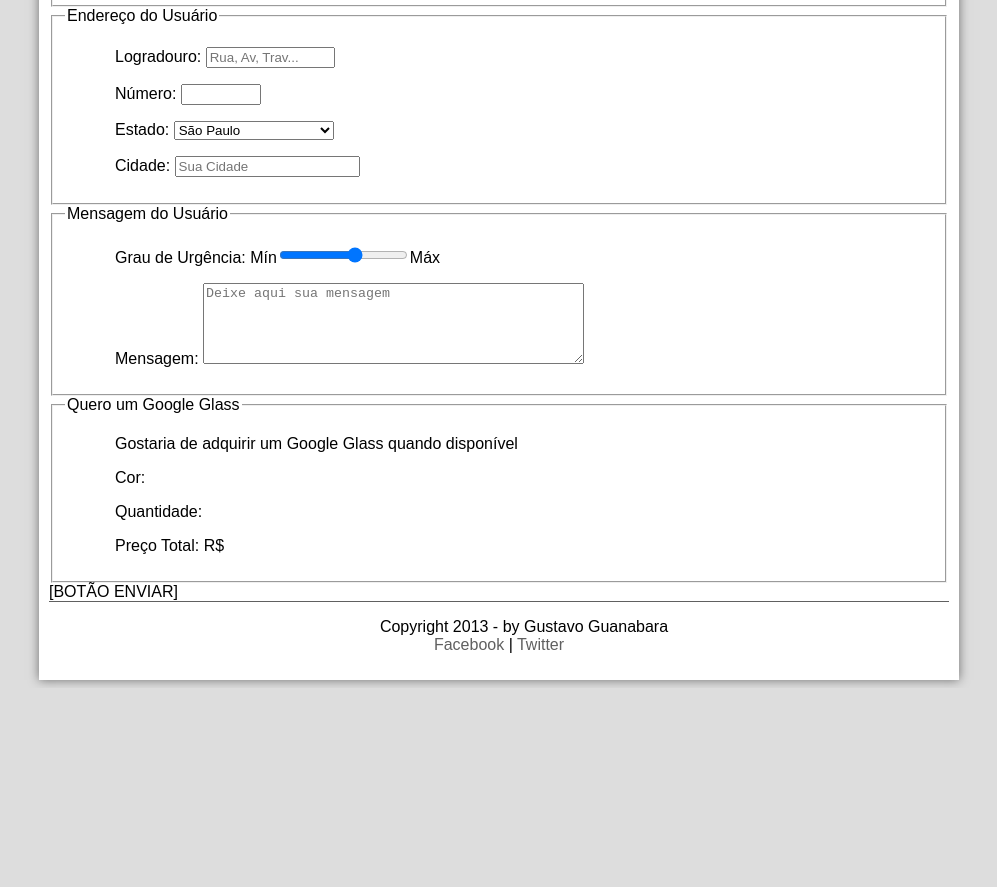
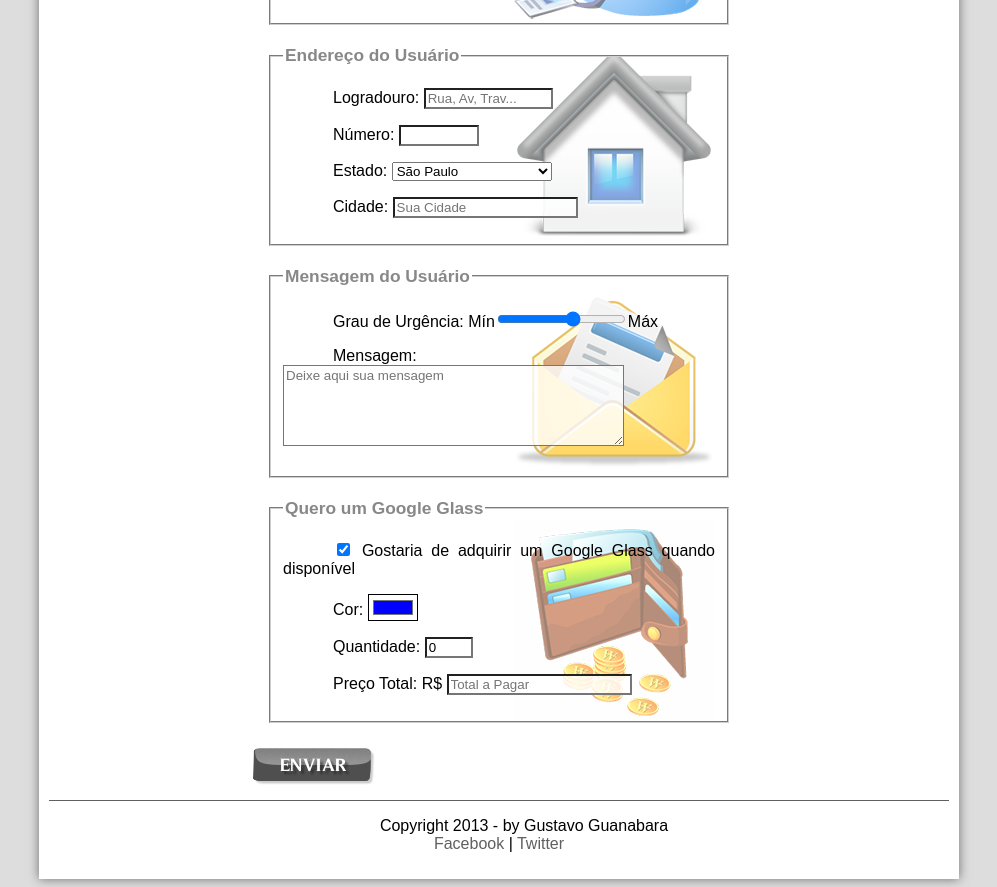
Before and after one commit to ymtec90/ProjetoGlass, a plain HTML site: page fale-conosco.html in a window 1280 px wide. Shown: the part 622-1509 px from the top of the page, without its empty margins (141-1138 px from the left). Before the commit the page ends 1310 px from the top, so only its background shows below. Drawn offline with Linux system fonts and the light colour scheme; a script that the page names is missing.

Commit message:
fixed the videos in the index.html and the audio control in the multimedia.html, finished the fale-conosco.html form

```diff
--- a/_css/estilo.css
+++ b/_css/estilo.css
@@ -234,6 +234,10 @@ aside#lateral h2 {
   padding: 5px;
 }
 
+video#filme {
+  width: 350px;
+}
+
 footer#rodape {
   clear: both;
   border-top: 1px solid #606060;
--- a/_css/form.css
+++ b/_css/form.css
@@ -0,0 +1,51 @@
+@charset "UTF-8";
+
+form {
+  width: 500px;
+  margin: auto;
+}
+
+input,
+textarea {
+  font-family: sans-serif;
+  font-weight: normal;
+  font-size: 13 pt;
+  background-color: rgba(255, 255, 255, 0.8);
+}
+
+input:hover,
+textarea:hover {
+  background-color: #dddddd;
+}
+
+legend {
+  color: #888888;
+  font-weight: bold;
+  font-size: 13pt;
+  font-family: sans-serif;
+}
+
+fieldset {
+  border-color: #cecece;
+  margin: 20px;
+}
+
+fieldset#sexo {
+  width: 150px;
+}
+
+fieldset#usuario {
+  background: url('../_imagens/icone-contato.png') no-repeat 95% 95%;
+}
+
+fieldset#endereco {
+  background: url('../_imagens/icone-endereco.png') no-repeat 95% 95%;
+}
+
+fieldset#mensagem {
+  background: url('../_imagens/icone-mensagem.png') no-repeat 95% 95%;
+}
+
+fieldset#pedido {
+  background: url('../_imagens/icone-pagamento.png') no-repeat 95% 95%;
+}
--- a/_css/media.css
+++ b/_css/media.css
@@ -11,7 +11,7 @@ audio#musica {
   display: block;
   position: relative;
   left: 575px;
-  top: 500px;
+  top: 510px;
   width: 300px;
 }
 
--- a/fale-conosco.html
+++ b/fale-conosco.html
@@ -4,9 +4,16 @@
     <meta charset="UTF-8" />
     <title>Tudo sobre Google Glass</title>
     <link rel="stylesheet" href="_css/estilo.css" />
+    <link rel="stylesheet" href="_css/form.css" />
   </head>
   <script language="javascript" src="_javascript/funcoes.js"></script>
-
+  <script>
+    function calc_total() {
+      var qtd = parseInt(document.getElementById('cQtd').value);
+      tot = qtd * 1500;
+      document.getElementById('cTot').value = tot;
+    }
+  </script>
   <body>
     <div id="interface">
       <header id="cabecalho">
@@ -62,7 +69,12 @@
             </hgroup>
           </header>
 
-                    <form method="POST" id="fContato" action="mailto:contato@cursoemvideo.com">
+          <form
+            method="POST"
+            id="fContato"
+            action="mailto:contato@cursoemvideo.com"
+            oninput="calc_total();"
+          >
             <fieldset id="usuario">
               <legend>Identificação do Usuário</legend>
               <p>
@@ -128,7 +140,13 @@
               </p>
               <p>
                 <label for="cNum">Número: </label
-                                ><input type="number" name="tNum" id="cNum" min="0" max="99999" />
+                ><input
+                  type="number"
+                  name="tNum"
+                  id="cNum"
+                  min="0"
+                  max="99999"
+                />
               </p>
               <p>
                 <label for="cEst">Estado:</label>
@@ -210,7 +228,7 @@
                   name="tMsg"
                   id="cMsg"
                   rows="5"
-                                    cols="45"
+                  cols="40"
                   placeholder="Deixe aqui sua mensagem"
                 ></textarea>
               </p>
@@ -218,15 +236,42 @@
             <fieldset id="pedido">
               <legend>Quero um Google Glass</legend>
               <p>
+                <input type="checkbox" name="tPed" id="cPed" checked />
                 <label for="cPed"
                   >Gostaria de adquirir um Google Glass quando disponível</label
                 >
               </p>
-                            <p><label for="cCor">Cor:</label></p>
-                            <p><label for="cQtd">Quantidade:</label></p>
-                            <p><label for="cTot">Preço Total: R$</label></p>
+              <p>
+                <label for="cCor">Cor: </label
+                ><input type="color" name="tCor" id="cCor" value="#0000FF" />
+              </p>
+              <p>
+                <label for="cQtd">Quantidade: </label
+                ><input
+                  type="number"
+                  name="tQtd"
+                  id="cQtd"
+                  min="0"
+                  max="5"
+                  value="0"
+                />
+              </p>
+              <p>
+                <label for="cTot">Preço Total: R$ </label
+                ><input
+                  type="text"
+                  name="tTot"
+                  id="cTot"
+                  placeholder="Total a Pagar"
+                  readonly
+                />
+              </p>
             </fieldset>
-                        [BOTÃO ENVIAR]
+            <input
+              type="image"
+              name="tEnviar"
+              src="_imagens/botao-enviar.png"
+            />
           </form>
         </article>
       </section>
@@ -234,7 +279,9 @@
       <footer id="rodape">
         <p>
           Copyright 2013 - by Gustavo Guanabara <br />
-                    <a href="http://facebook.com/cursosemvideo" target="_blank">Facebook</a>
+          <a href="http://facebook.com/cursosemvideo" target="_blank"
+            >Facebook</a
+          >
           |
           <a href="http://twitter.com/cursosemvideo" target="_blank">Twitter</a>
         </p>
```
Also changed, not shown: index.html (+38 -18 lines), testejs01.html (deleted, +0 -16 lines), testejs02.html (deleted, +0 -26 lines), testejs03.html (deleted, +0 -26 lines). Lines whose indentation alone changed are shown as unchanged.
